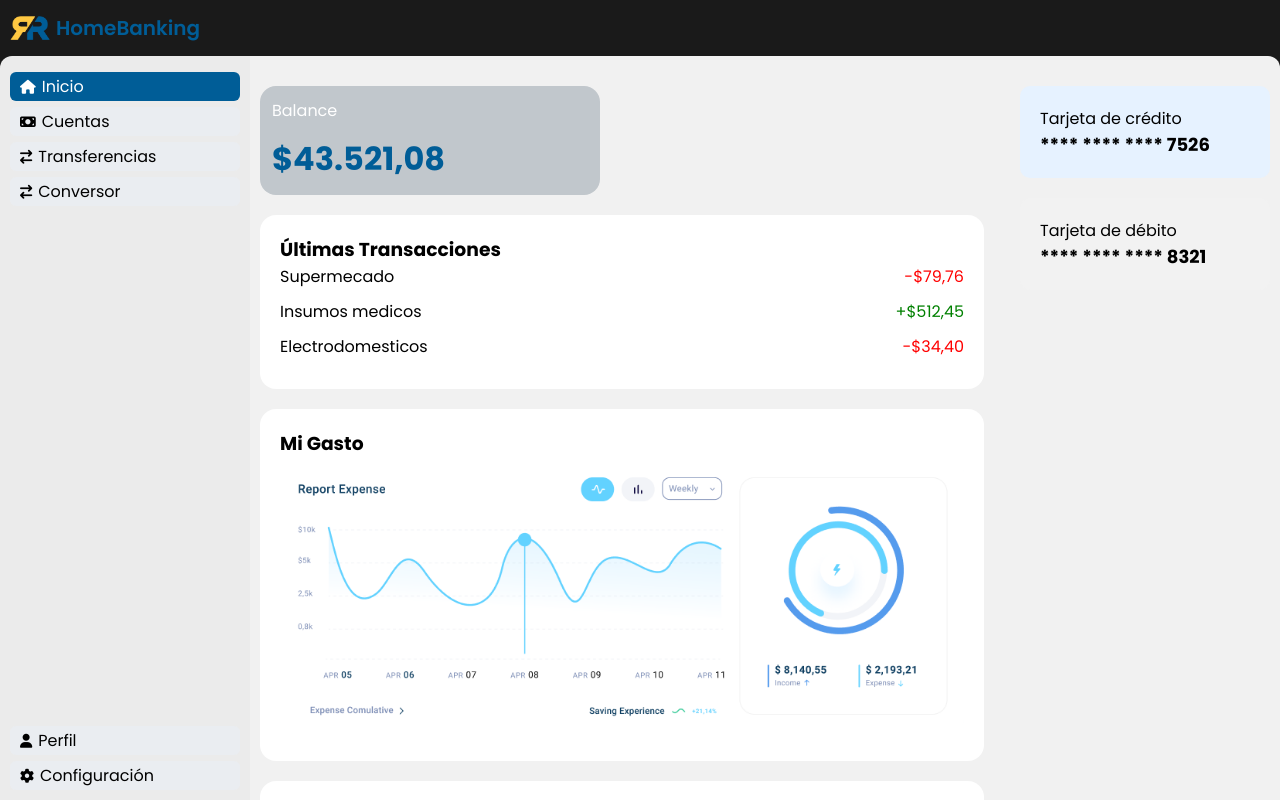
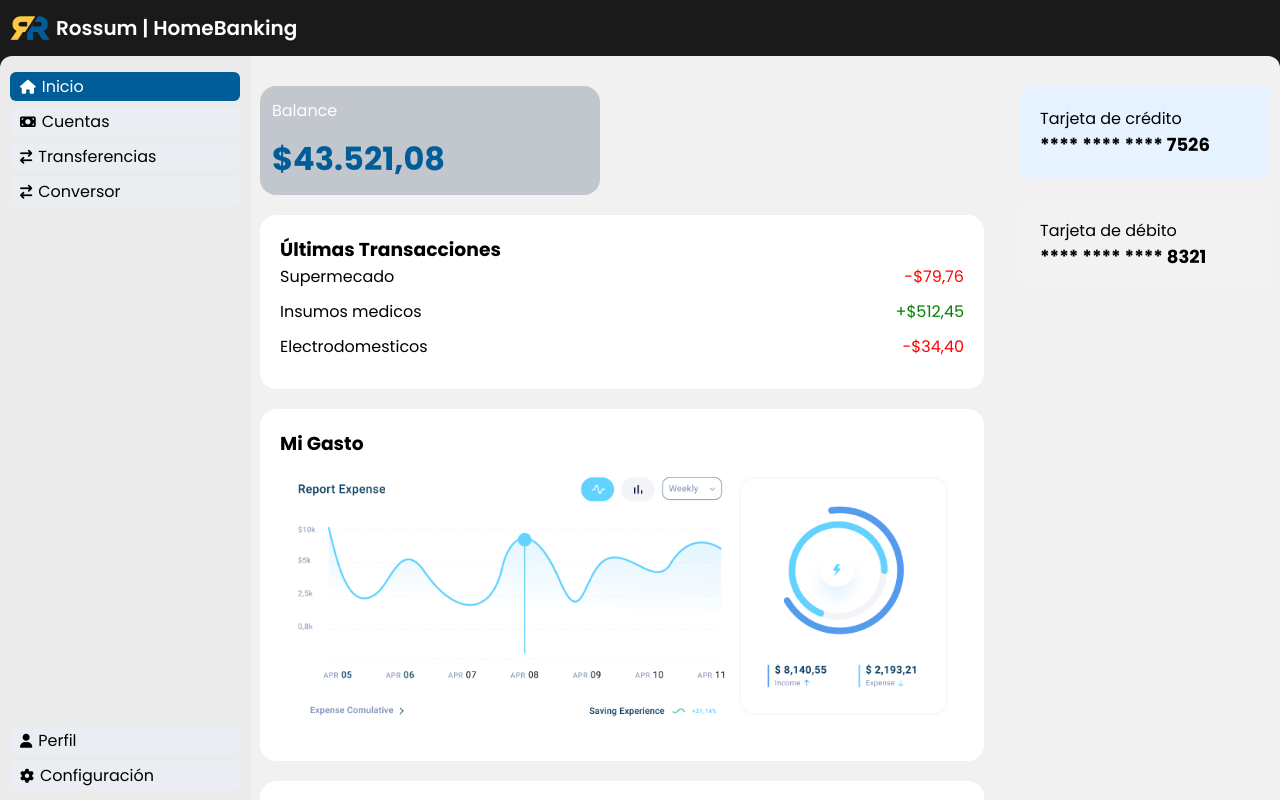
Before and after one commit to maxivecchio/itbank, a plain HTML site: page index.html in a window 1280 px wide. Drawn offline with Linux system fonts and the light colour scheme.

Commit message:
chore: Update logo in index.html and adjust color in style.css

```diff
--- a/index.html
+++ b/index.html
@@ -17,7 +17,7 @@
     <div class="app_frame">
       <header class="main_header logo">
         <img src="./img/logo.webp" alt="Rossum Logo" />
-        <span>HomeBanking</span>
+        <span>Rossum | HomeBanking</span>
       </header>
       <div class="web_frame">
         <button id="menuOpener"><i class="fa-solid fa-bars"></i></button>
--- a/style.css
+++ b/style.css
@@ -80,7 +80,7 @@ body {
 .logo span {
   font-weight: 600;
   font-size: 20px;
-  color: var(--primary-color);
+  color: #fff;
 }
 
 .side_menu nav ul a {
```
